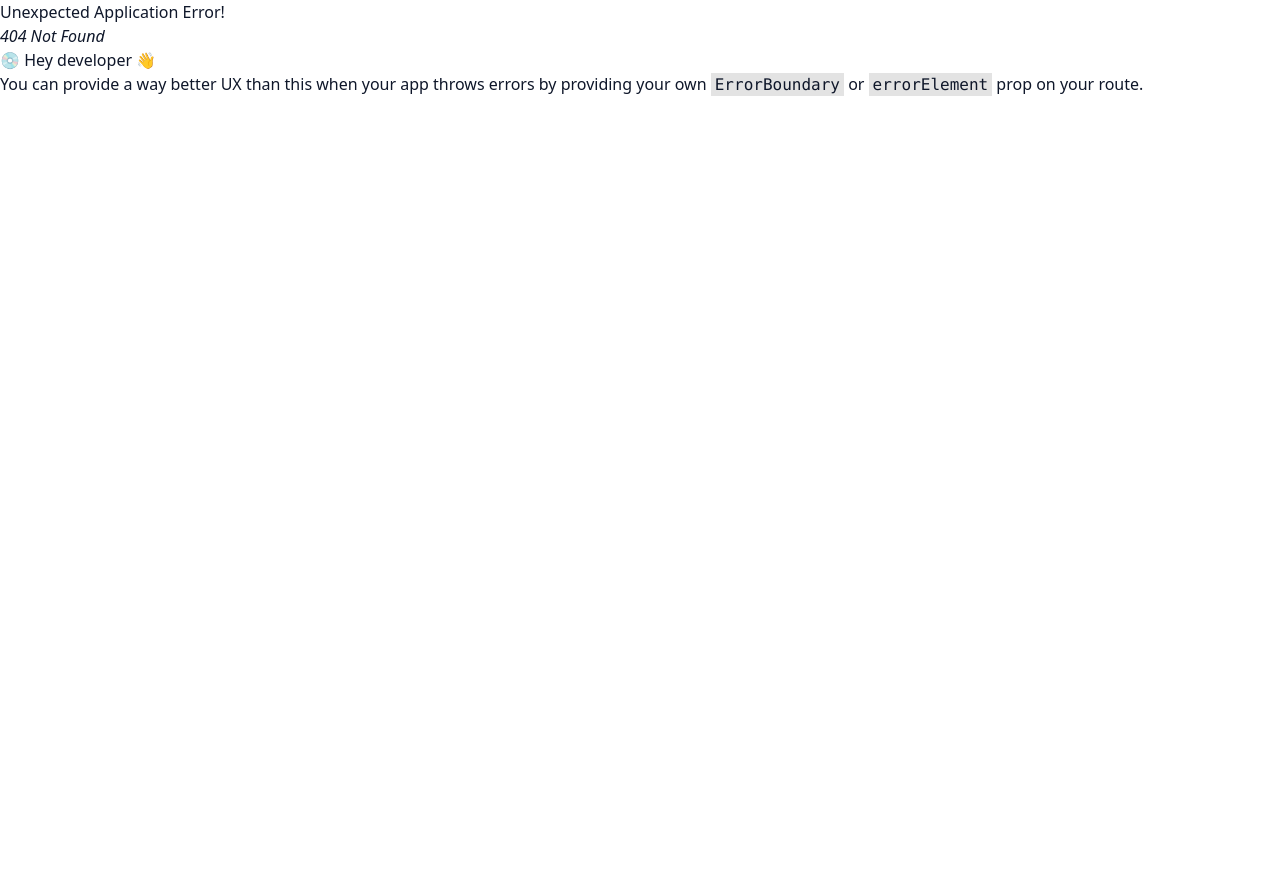
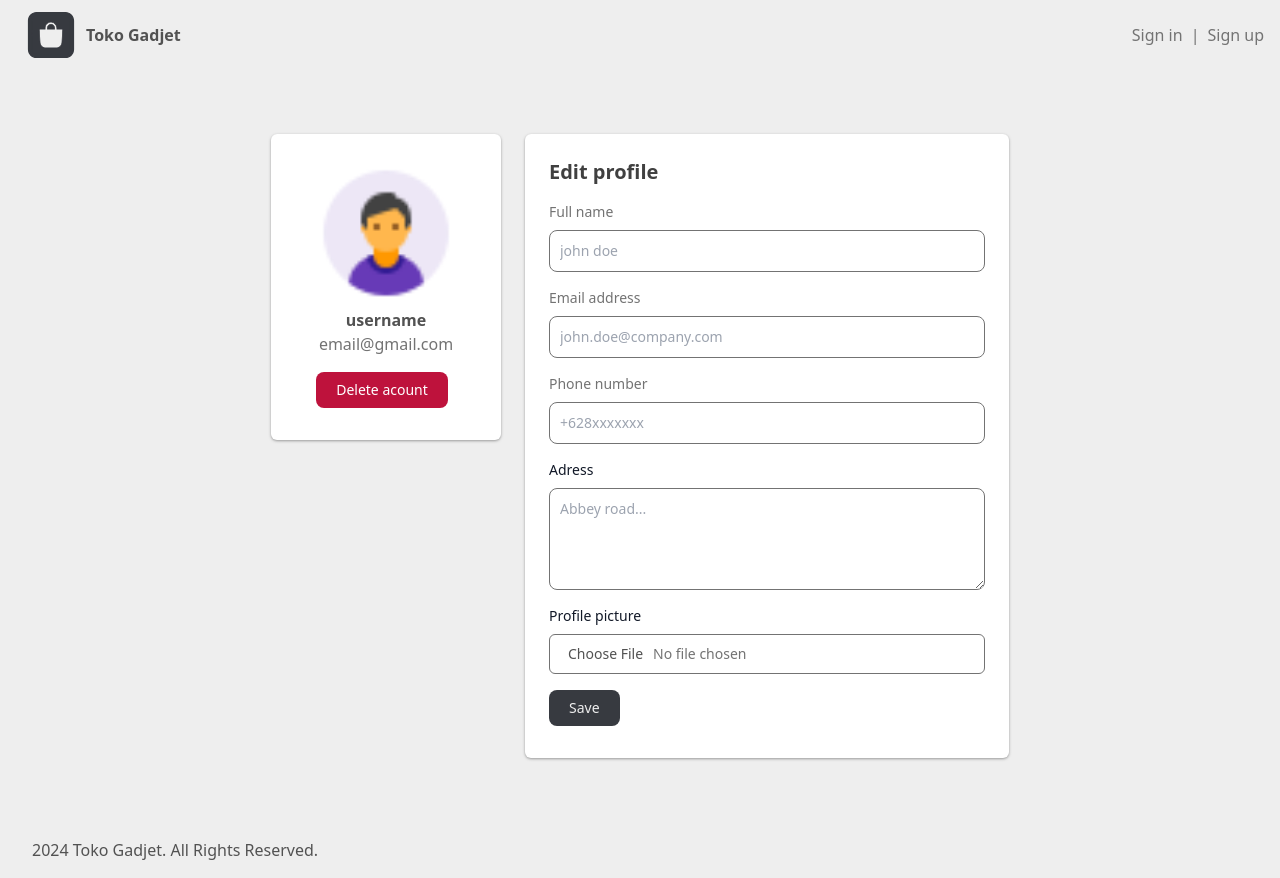
Before and after one commit to Luxxn12/e-commerce-alta-fe20, a React (Vite) app: page /profile in a window 1280 px wide. Before the commit this address had no page. Before the commit the page ends 800 px from the top, so only its background shows below. Built offline with nearby package versions, Linux system fonts and the light colour scheme.

Commit message:
slicing profile page

```diff
--- /dev/null
+++ b/src/components/ui/input.tsx
@@ -0,0 +1,25 @@
+import * as React from "react"
+
+import { cn } from "../../lib/utils"
+
+export interface InputProps
+  extends React.InputHTMLAttributes<HTMLInputElement> {}
+
+const Input = React.forwardRef<HTMLInputElement, InputProps>(
+  ({ className, type, ...props }, ref) => {
+    return (
+      <input
+        type={type}
+        className={cn(
+          "flex h-10 w-full text-neutral-500 rounded-md border border-neutral-500 px-3 py-2 text-sm ring-offset-background file:border-0 file:bg-transparent file:text-sm file:font-medium file:text-neutral-600 placeholder:text-muted-foreground focus-visible:outline-none focus-visible:ring-2 focus-visible:ring-ring focus-visible:ring-offset-2 disabled:cursor-not-allowed disabled:opacity-50",
+          className
+        )}
+        ref={ref}
+        {...props}
+      />
+    )
+  }
+)
+Input.displayName = "Input"
+
+export { Input }
--- /dev/null
+++ b/src/pages/user/profile.tsx
@@ -0,0 +1,117 @@
+import AppLayout from "../../layouts/app-layout";
+import profilePicture from "../../assets/icons8-male-user-48.png";
+import { Input } from "../../components/ui/input";
+
+const Profile = () => {
+  return (
+    <AppLayout>
+      <div className="container">
+        <div className="flex justify-center lg:py-16 md:py-10 py-6">
+          <div className="grid grid-cols-1 sm:grid-cols-3 gap-6">
+            <div className="col-span-1 sm:col-span-1 lg:col-span-1">
+              <div className="bg-white shadow shadow-neutral-400 rounded-md px-10 py-6 text-center">
+                <img
+                  src={profilePicture}
+                  alt="profile-picture"
+                  className="mx-auto"
+                  width={150}
+                  height={150}
+                  loading="lazy"
+                />
+                <p className="text-neutral-600 font-semibold">username</p>
+                <p className="text-neutral-500">email@gmail.com</p>
+                <button
+                  type="button"
+                  className="mt-4 focus:outline-none text-white bg-rose-700 hover:bg-rose-800 font-medium rounded-lg text-sm px-5 py-2 me-2 mb-2"
+                >
+                  Delete acount
+                </button>
+              </div>
+            </div>
+            <div className="col-span-1 sm:col-span-2 lg:col-span-2">
+              <div className="bg-white shadow shadow-neutral-400 rounded-md p-6">
+                <h5 className="text-xl font-semibold text-neutral-700">
+                  Edit profile
+                </h5>
+                <div className="mt-4">
+                  <label
+                    htmlFor="fullName"
+                    className="block mb-2 text-sm font-medium text-neutral-500"
+                  >
+                    Full name
+                  </label>
+                  <input
+                    type="text"
+                    id="fullName"
+                    className="bg-transparent border border-neutral-500 text-neutral-700 text-sm rounded-lg block w-full p-2.5"
+                    placeholder="john doe"
+                  />
+                </div>
+                <div className="mt-4">
+                  <label
+                    htmlFor="email"
+                    className="block mb-2 text-sm font-medium text-neutral-500"
+                  >
+                    Email address
+                  </label>
+                  <input
+                    type="email"
+                    id="email"
+                    className="bg-transparent border border-neutral-500 text-neutral-700 text-sm rounded-lg block w-full p-2.5"
+                    placeholder="john.doe@company.com"
+                  />
+                </div>
+                <div className="mt-4">
+                  <label
+                    htmlFor="phoneNumber"
+                    className="block mb-2 text-sm font-medium text-neutral-500"
+                  >
+                    Phone number
+                  </label>
+                  <input
+                    type="text"
+                    id="phoneNumber"
+                    className="bg-transparent border border-neutral-500 text-neutral-700 text-sm rounded-lg block w-full p-2.5"
+                    placeholder="+628xxxxxxx"
+                  />
+                </div>
+                <div className="mt-4">
+                  <label
+                    htmlFor="address"
+                    className="block mb-2 text-sm font-medium text-gray-900 dark:text-white"
+                  >
+                    Adress
+                  </label>
+                  <textarea
+                    id="address"
+                    rows={4}
+                    className="block p-2.5 w-full text-sm text-neutral-700 bg-transparent rounded-lg border border-neutral-500"
+                    placeholder="Abbey road..."
+                    defaultValue={""}
+                  />
+                </div>
+                <div className="mt-4">
+                  <label
+                    htmlFor="profilePicture"
+                    className="block mb-2 text-sm font-medium text-gray-900 dark:text-white"
+                  >
+                    Profile picture
+                  </label>
+                  <Input id="picture" type="file" />
+                </div>
+                <button
+                  type="button"
+                  className="mt-4 focus:outline-none text-lightGray bg-darkGray hover:bg-darkGray/80 font-medium rounded-lg text-sm px-5 py-2 me-2 mb-2"
+                >
+                  Save
+                </button>
+              </div>
+            </div>
+          </div>
+        </div>
+      </div>
+    </AppLayout>
+  );
+};
+
+export default Profile;
--- a/src/routes/index.tsx
+++ b/src/routes/index.tsx
@@ -2,6 +2,7 @@ import { createBrowserRouter, RouterProvider } from "react-router-dom";
 import HomePage from "../pages/index";
 import Login from "../pages/auth/login";
 import Register from "../pages/auth/register";
+import Profile from "../pages/user/profile";
 
 const App = () => {
   const router = createBrowserRouter([
@@ -17,6 +18,10 @@ const App = () => {
       path: "/register",
       element: <Register />,
     },
+    {
+      path: "/profile",
+      element: <Profile />,
+    },
     // {
     //   path: "*",
     //   element: <NotFoundPage />,
```
Also changed, not shown: src/assets/icons8-male-user-48.png (added).
